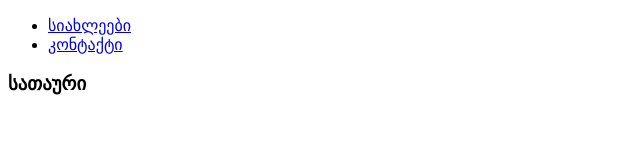
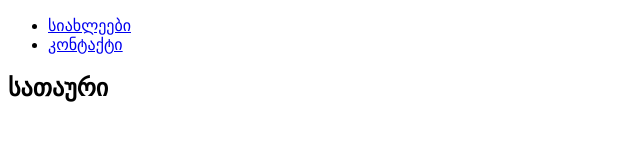
Before and after one commit to r3spect777/html.lesson5, a plain HTML site: page index.html in a window 1280 px wide. Shown: the full height of the page, 0-640 px from the left. Drawn offline with Linux system fonts and the light colour scheme.

Commit message:
change title content

```diff
--- a/index.html
+++ b/index.html
@@ -18,7 +18,7 @@
 				</li>
 			</ul>
 			<section>
-				<h1>სათაური</h1>
+				<h2>სათაური</h2>
 			</section>
 		</nav>
 	</header>
```
